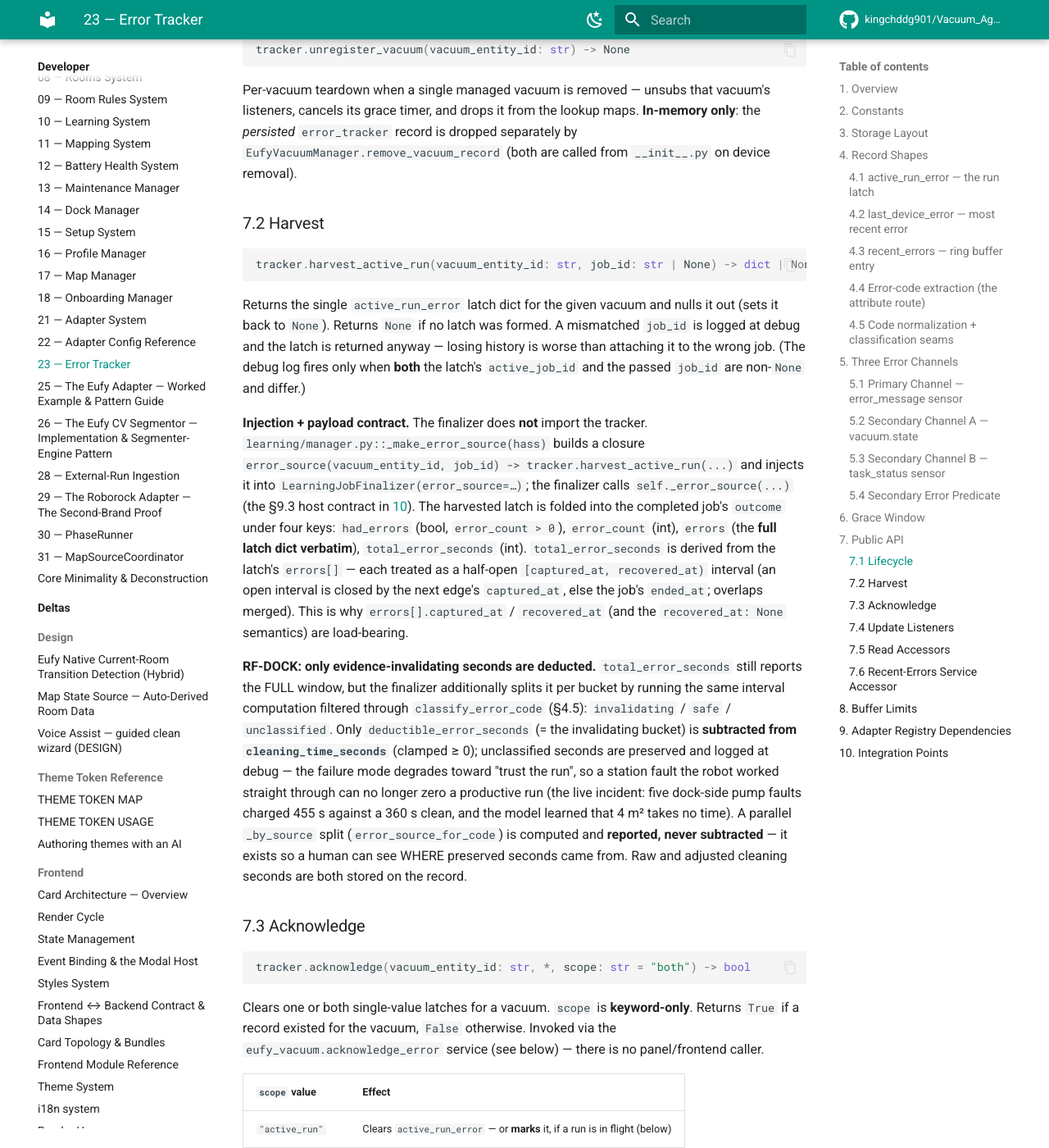
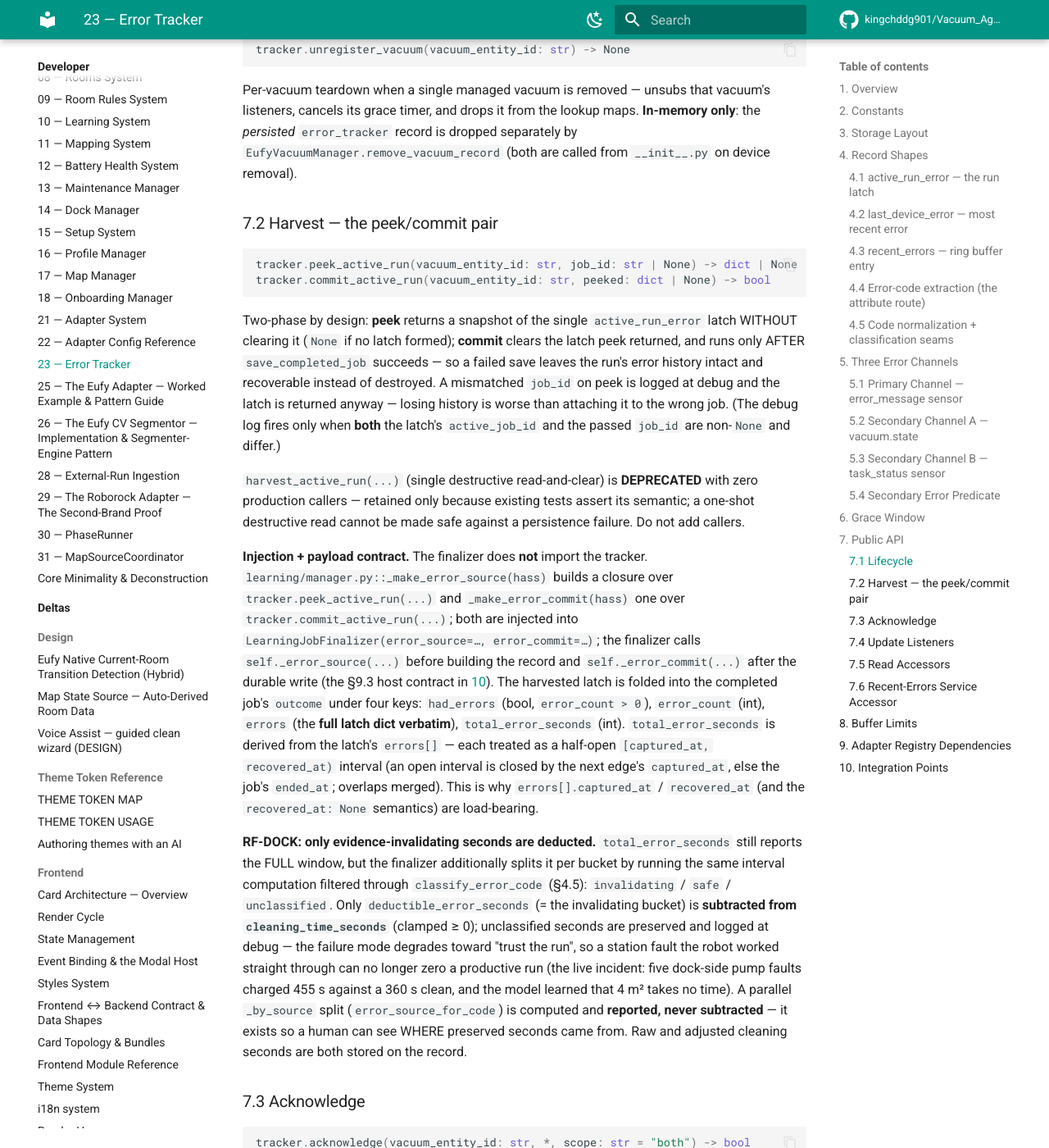
Before and after one commit to kingchddg901/Vacuum_Agent, an MkDocs documentation site: the page built from docs/dev/23-error-tracker.md, in a window 1280 px wide and 1400 px high, scrolled down 8643 px. Shown: the whole window at 82% size. Built offline with MkDocs 1.6.1 and Material for MkDocs 9.7.7, drawn with Linux system fonts in a browser that asks for light colours; comment, search, counter and statistics services are not loaded; some of the changed text lies outside the part shown.

Commit message:
docs+notes: CAL-23 round 1 — trim passed coupling; first blood (doc 23 §7.2 wired the DEPRECATED harvest path, corrected to peek/commit); apparatus 81% white-box, ruling requested
Co-Authored-By: Claude Fable 5 <noreply@anthropic.com>

````diff
--- a/docs/dev/23-error-tracker.md
+++ b/docs/dev/23-error-tracker.md
@@ -290,18 +290,31 @@ cancels its grace timer, and drops it from the lookup maps. **In-memory only**:
 `error_tracker` record is dropped separately by `EufyVacuumManager.remove_vacuum_record` (both are
 called from `__init__.py` on device removal).
 
-### 7.2 Harvest
+### 7.2 Harvest — the peek/commit pair
 
 ```python
-tracker.harvest_active_run(vacuum_entity_id: str, job_id: str | None) -> dict | None
+tracker.peek_active_run(vacuum_entity_id: str, job_id: str | None) -> dict | None
+tracker.commit_active_run(vacuum_entity_id: str, peeked: dict | None) -> bool
 ```
-Returns the single `active_run_error` latch dict for the given vacuum and nulls it out (sets it back to `None`). Returns `None` if no latch was formed. A mismatched `job_id` is logged at debug and the latch is returned anyway — losing history is worse than attaching it to the wrong job. (The debug log fires only when **both** the latch's `active_job_id` and the passed `job_id` are non-`None` and differ.)
+Two-phase by design: **peek** returns a snapshot of the single `active_run_error` latch
+WITHOUT clearing it (`None` if no latch formed); **commit** clears the latch peek returned,
+and runs only AFTER `save_completed_job` succeeds — so a failed save leaves the run's error
+history intact and recoverable instead of destroyed. A mismatched `job_id` on peek is logged
+at debug and the latch is returned anyway — losing history is worse than attaching it to the
+wrong job. (The debug log fires only when **both** the latch's `active_job_id` and the passed
+`job_id` are non-`None` and differ.)
+
+`harvest_active_run(...)` (single destructive read-and-clear) is **DEPRECATED** with zero
+production callers — retained only because existing tests assert its semantic; a one-shot
+destructive read cannot be made safe against a persistence failure. Do not add callers.
 
 **Injection + payload contract.** The finalizer does **not** import the tracker.
-`learning/manager.py::_make_error_source(hass)` builds a closure
-`error_source(vacuum_entity_id, job_id) -> tracker.harvest_active_run(...)` and injects it into
-`LearningJobFinalizer(error_source=…)`; the finalizer calls `self._error_source(...)` (the §9.3
-host contract in [10](10-learning-system.md)). The harvested latch is folded into the completed
+`learning/manager.py::_make_error_source(hass)` builds a closure over
+`tracker.peek_active_run(...)` and `_make_error_commit(hass)` one over
+`tracker.commit_active_run(...)`; both are injected into
+`LearningJobFinalizer(error_source=…, error_commit=…)`; the finalizer calls
+`self._error_source(...)` before building the record and `self._error_commit(...)` after the
+durable write (the §9.3 host contract in [10](10-learning-system.md)). The harvested latch is folded into the completed
 job's `outcome` under four keys: `had_errors` (bool, `error_count > 0`), `error_count` (int),
 `errors` (the **full latch dict verbatim**), `total_error_seconds` (int). `total_error_seconds` is
 derived from the latch's `errors[]` — each treated as a half-open `[captured_at, recovered_at)`
@@ -467,7 +480,7 @@ Two comparisons are deliberately **not** adapter-configurable:
 |---|---|---|
 | `__init__.py` `async_setup_entry` | `ErrorTracker(...)` + `tracker.start(vacuum_entity_ids)` | Integration load |
 | `__init__.py` `async_unload_entry` | `tracker.stop()` | Integration unload |
-| `learning/job_finalizer.py` (via injected `error_source`, wired in `learning/manager.py`) | `tracker.harvest_active_run(vacuum_entity_id, job_id)` | Job finalization — folds the latch into `outcome.errors` / `had_errors` / `error_count` / `total_error_seconds` (§7.2) |
+| `learning/job_finalizer.py` (via injected `error_source` + `error_commit`, wired in `learning/manager.py`) | `tracker.peek_active_run(...)` before the record is built; `tracker.commit_active_run(...)` after the durable write | Job finalization — folds the latch into `outcome.errors` / `had_errors` / `error_count` / `total_error_seconds`; a failed save leaves the latch intact (§7.2) |
 | `sensor/error.py` entities | `tracker.get_active_run_latch(...)` / `tracker.get_last_device_latch(...)` | Entity state read |
 | `binary_sensor.py` (`ActiveRunHasErrorBinarySensor`) | `tracker.get_active_run_latch(...)` | Entity state read (`is_on` = `error_count > 0`, sticky through `recovered`) |
 | `__init__.py` (device removal) | `tracker.unregister_vacuum(...)` + `manager.remove_vacuum_record(...)` | A managed vacuum's device is deleted |
````
Also changed, not shown: .claude/notes/synthesis/ABLATION-LEDGER.md (+22 -0 lines).
